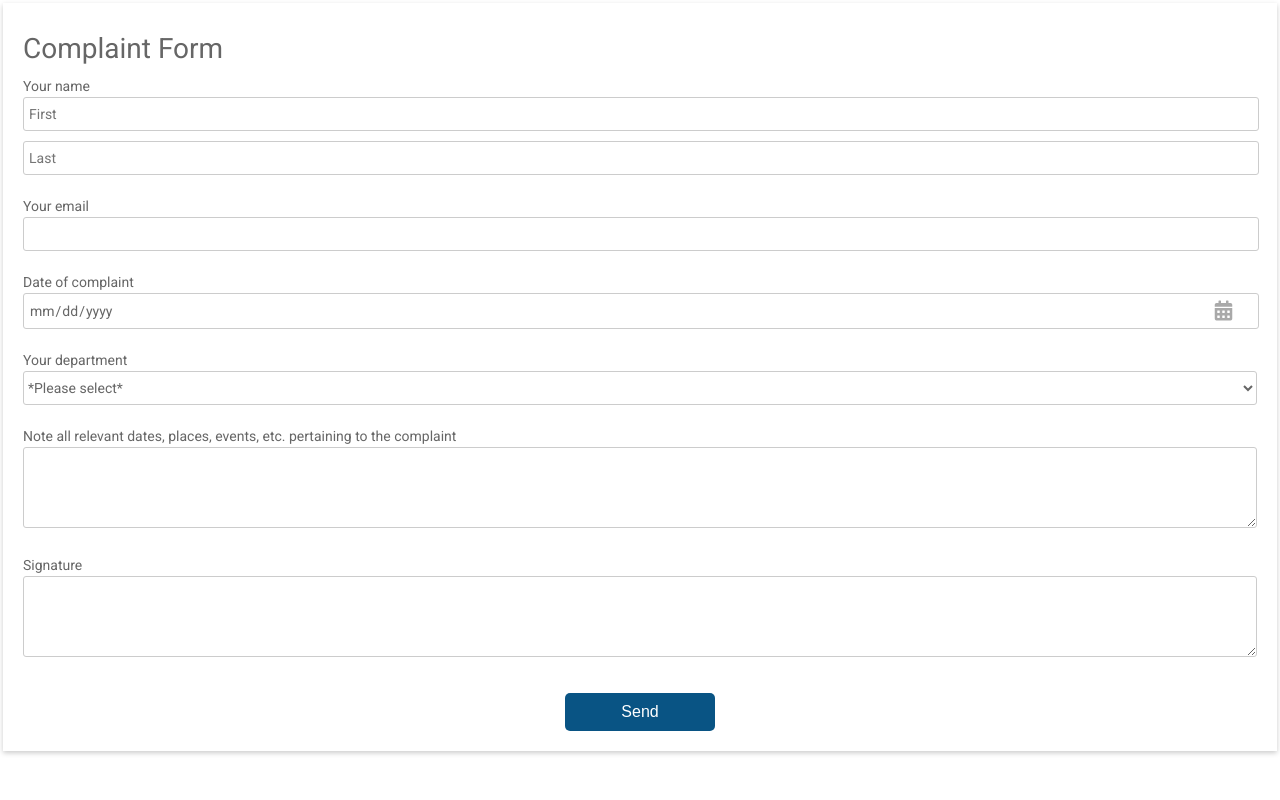
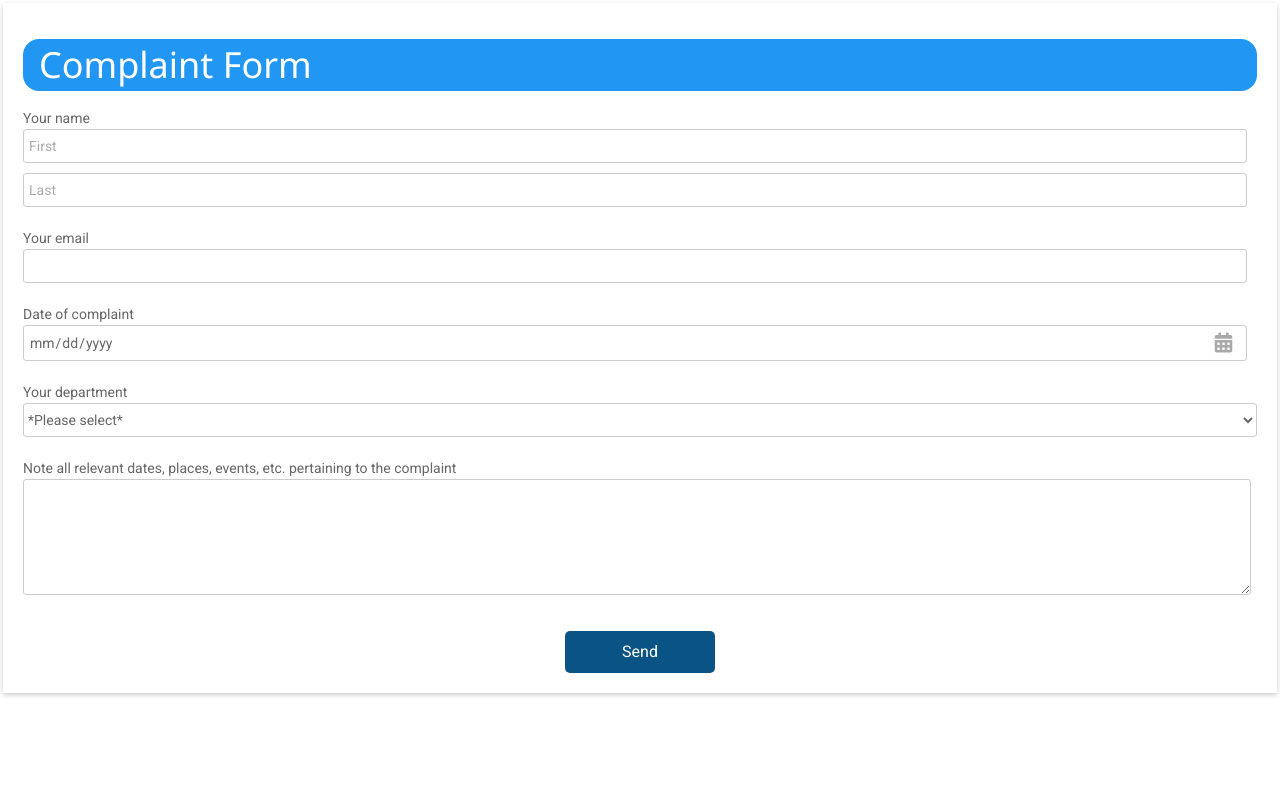
Before and after one commit to CFGIndia20/team-6, a Django app: page / in a window 1280 px wide. Run offline with Django 3.2, Linux system fonts and the light colour scheme; some libraries are stand-ins or nearby versions.

Commit message:
modify form

```diff
--- a/autofill-form-webpage/InputForm/templates/form.html
+++ b/autofill-form-webpage/InputForm/templates/form.html
@@ -3,6 +3,7 @@
   <head>
     <title>Complaint Form</title>
     <link href="https://fonts.googleapis.com/css?family=Roboto:300,400,500,700" rel="stylesheet">
+    <link rel="stylesheet" href="https://www.w3schools.com/w3css/4/w3.css">
     <link rel="stylesheet" href="https://use.fontawesome.com/releases/v5.5.0/css/all.css" integrity="sha384-B4dIYHKNBt8Bc12p+WXckhzcICo0wtJAoU8YZTY5qE0Id1GSseTk6S+L3BlXeVIU" crossorigin="anonymous">
     <style>
       html, body {
@@ -102,7 +103,9 @@
   <body>
     <div class="testbox">
       <form action="/">
+        <div class="w3-panel w3-blue w3-round-xlarge">
         <h1>Complaint Form</h1>
+        </div>
         <div class="item">
           <p>Your name</p>
           <div>
@@ -133,10 +136,7 @@
           <p>Note all relevant dates, places, events, etc. pertaining to the complaint</p>
           <textarea rows="5"></textarea>
         </div>
-        <div class="item">
-          <p>Signature</p>
-          <textarea rows="5"></textarea>
-        </div>
+
         <div class="btn-block">
           <button type="submit" href="/">Send</button>
         </div>
```
